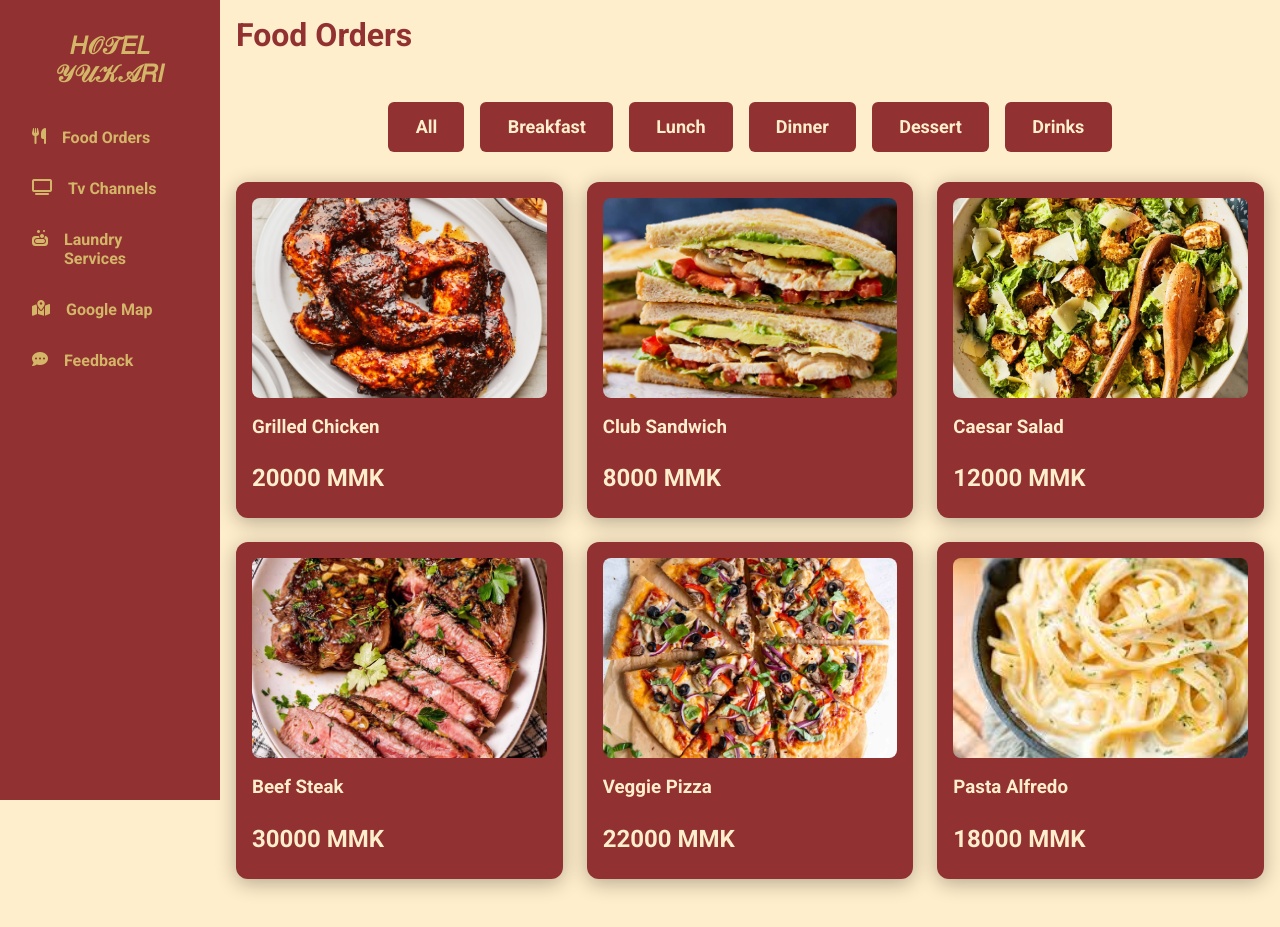
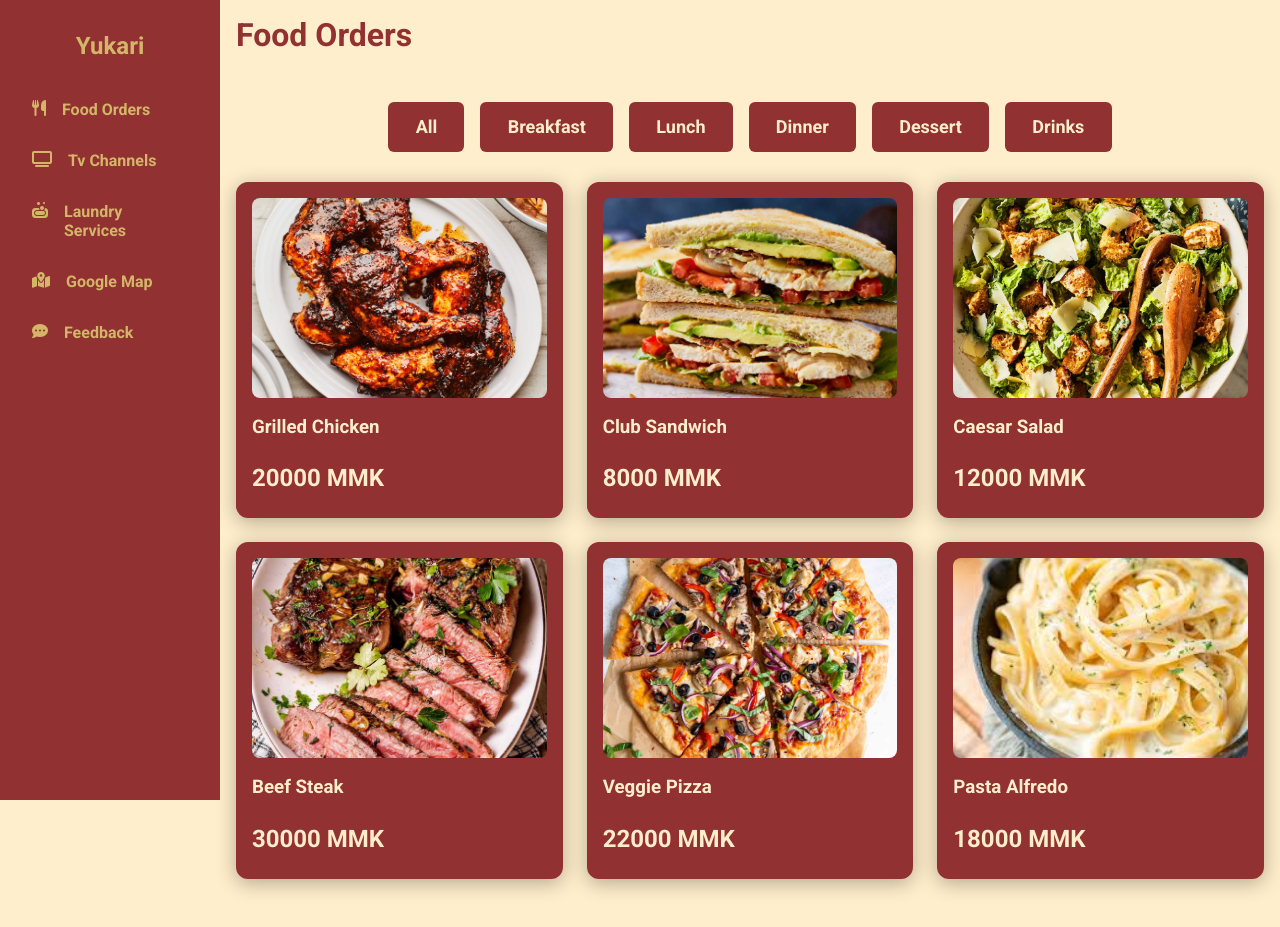
Before and after one commit to o-PyiSoeKyaw-o/Hotel-Yukari, a plain HTML site: page index.html in a window 1280 px wide. Drawn offline with Linux system fonts and the light colour scheme.

Commit message:
name update

```diff
--- a/index.html
+++ b/index.html
@@ -14,7 +14,7 @@
   <!-- Loading -->
   <div id="loader"
     style="position:fixed; top:0; left:0; width:100%; height:100%; background:#ffeecb; display:flex; flex-direction:column; align-items:center; justify-content:center; z-index:9999;">
-    <h1 class="loading_h1" style="color: #913131;">𝐻𝒪𝒯𝐸𝐿 𝒴𝒰𝒦𝒜𝑅𝐼</h1>
+    <h1 class="loading_h1" style="color: #913131;">Yukari</h1>
     <div class="progress-container" style="width:80%; height:4px; background:#444;">
       <div class="progress-bar" id="progressBar" style="height:100%; width:0%; background:#913131;"></div>
     </div>
@@ -22,13 +22,13 @@
   </div>
 
   <div class="navbar">
-        <h2>𝐻𝒪𝒯𝐸𝐿 𝒴𝒰𝒦𝒜𝑅𝐼</h2>
+        <h2>Yukari</h2>
         <div class="hamburger" onclick="toggleSidebar()">
             <p>MENU ☰</p>
         </div>
     </div>
   <div class="sidebar" id="sidebar">
-        <h2>𝐻𝒪𝒯𝐸𝐿 𝒴𝒰𝒦𝒜𝑅𝐼</h2>
+        <h2>Yukari</h2>
         <ul>
             <li><a href="index.html"><i class="fas fa-utensils"></i> Food Orders</a></li>
             <li><a href="tv.html"><i class="fas fa-tv"></i> Tv Channels</a></li>
```
